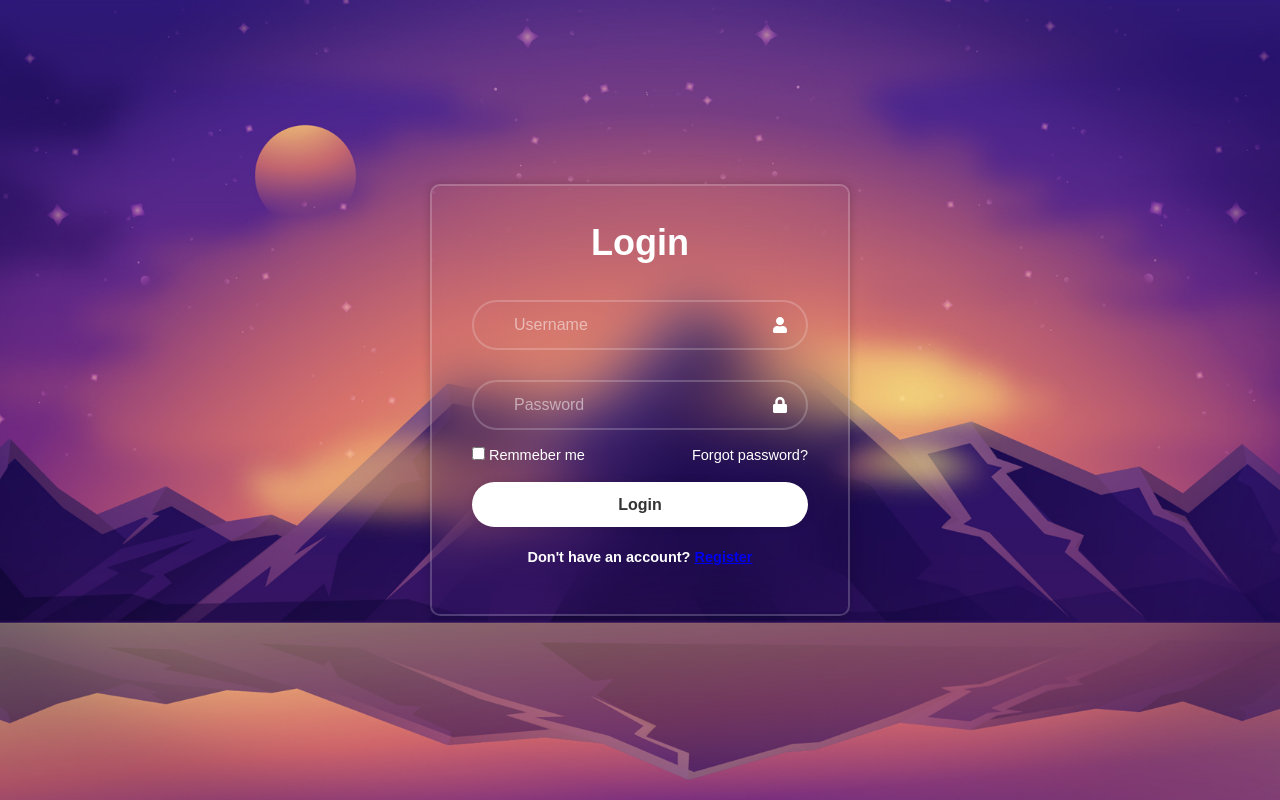
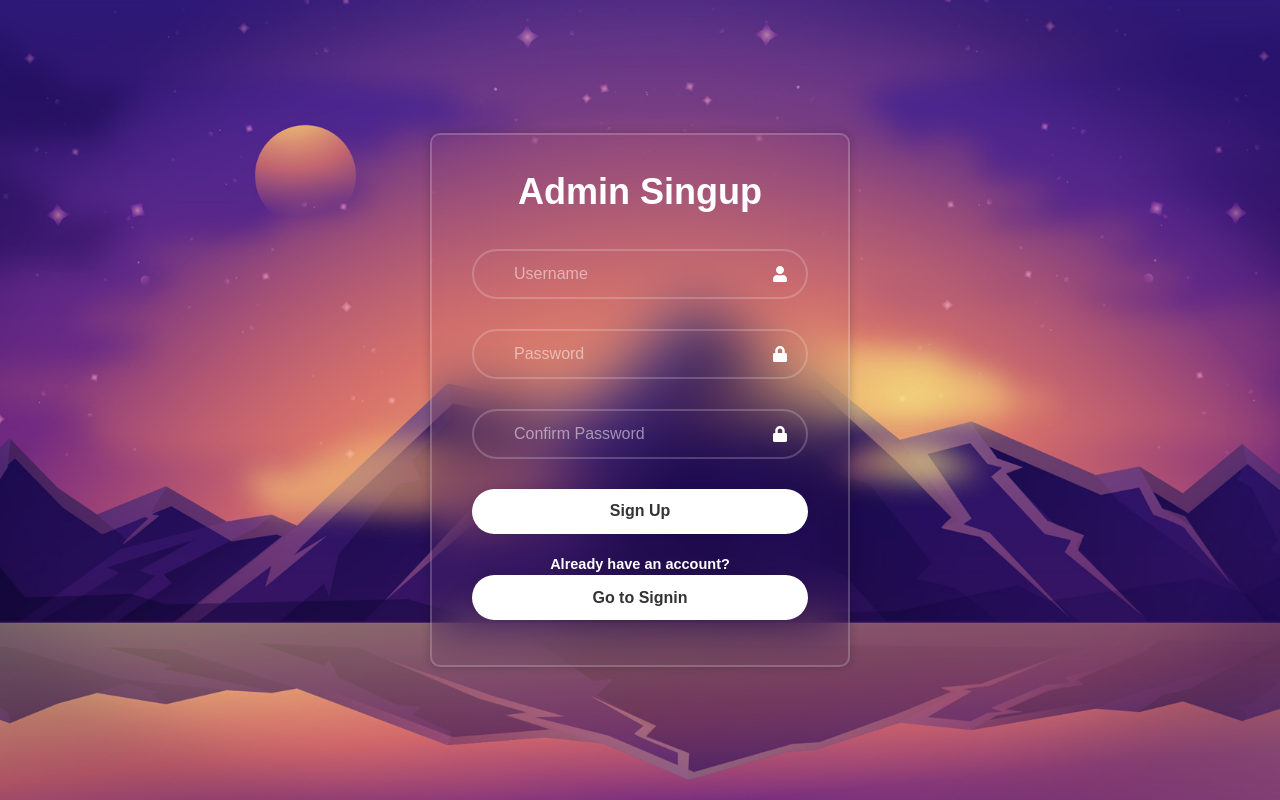
Before and after one commit to Hadayxinchao/BookingApp, a React (Create React App) app in the folder admin/: page /signup in a window 1280 px wide. Built offline with nearby package versions, Linux system fonts and the light colour scheme.

Commit message:
W1-dashboard: Implement Singup Page and useNavigate to navigate between signin and signup page

```diff
--- a/admin/public/index.html
+++ b/admin/public/index.html
@@ -24,7 +24,7 @@
       work correctly both with client-side routing and a non-root public URL.
       Learn how to configure a non-root public URL by running `npm run build`.
     -->
-    <title>Admin Dashboard</title>
+    <title>BookingApp Admin</title>
   </head>
   <body>
     <noscript>You need to enable JavaScript to run this app.</noscript>
--- a/admin/src/App.js
+++ b/admin/src/App.js
@@ -1,18 +1,22 @@
 import { ColorModeContext, useMode } from "./theme";
 import { CssBaseline, ThemeProvider } from "@mui/material";
-import LoginForm  from "./components/loginForm/LoginForm";
+import { Routes, Route } from 'react-router-dom';
+import SigninForm  from "./components/forms/SigninForm";
+import SignupForm  from "./components/forms/SignupForm";
 
 function App() {
   const [theme, colorMode] = useMode();
 
   return (
     <div>
-      <LoginForm />
-
       <ColorModeContext.Provider value={colorMode}>
         <ThemeProvider theme={theme}>
           <CssBaseline />
           <div className="app">
+            <Routes>
+              <Route path="/signin" element={<SigninForm />} />
+              <Route path="/signup" element={<SignupForm />} />
+            </Routes>
             <main className="content"></main>
           </div>
         </ThemeProvider>
--- a/admin/src/components/loginForm/LoginForm.jsx
+++ b/admin/src/components/forms/SigninForm.jsx
@@ -1,13 +1,16 @@
 import React from 'react'
-import './LoginForm.css'
+import './SigninForm.css'
 import { FaUser } from "react-icons/fa";
 import { FaLock } from "react-icons/fa";
+import { useNavigate } from 'react-router-dom';
 
-const LoginForm = () => {
+const SigninForm = () => {
+  const navigate = useNavigate();
+
   return (
     <div className='wrapper'>
       <form action="">
-        <h1>Login</h1>
+        <h1>Admin Signin</h1>
         <div className='input-box'>
           <input type="text" placeholder='Username' required />
           <FaUser className='icon' />
@@ -25,11 +28,11 @@ const LoginForm = () => {
         <button type="submit">Login</button>
 
         <div className='register-link'>
-          <p>Don't have an account? <a href="#">Register</a></p>
+          <p>Don't have an account? <button onClick={() => navigate('/signup')}>Go to Signup</button></p>
         </div>
       </form>
     </div>
   )
 }
 
-export default LoginForm
+export default SigninForm
--- /dev/null
+++ b/admin/src/components/forms/SignupForm.jsx
@@ -0,0 +1,36 @@
+import React from 'react'
+import './SigninForm.css'
+import { FaUser } from "react-icons/fa";
+import { FaLock } from "react-icons/fa";
+import { useNavigate } from 'react-router-dom';
+
+const SignupForm = () => {
+  const navigate = useNavigate();
+  return (
+    <div className='wrapper'>
+      <form action="">
+        <h1>Admin Singup</h1>
+        <div className='input-box'>
+          <input type="text" placeholder='Username' required />
+          <FaUser className='icon' />
+        </div>
+        <div className='input-box'>
+          <input type="password" placeholder='Password' required />
+          <FaLock className='icon'/>
+        </div>
+        <div className='input-box'>
+          <input type="password" placeholder='Confirm Password' required />
+          <FaLock className='icon'/>
+        </div>
+
+        <button type="submit">Sign Up</button>
+
+        <div className='register-link'>
+          <p>Already have an account? <button onClick={() => navigate('/signin')}>Go to Signin</button></p>
+        </div>
+      </form>
+    </div>
+  )
+}
+
+export default SignupForm
```
Also changed, not shown: admin/src/components/forms/SigninForm.css (renamed from admin/src/components/loginForm/LoginForm.css).
